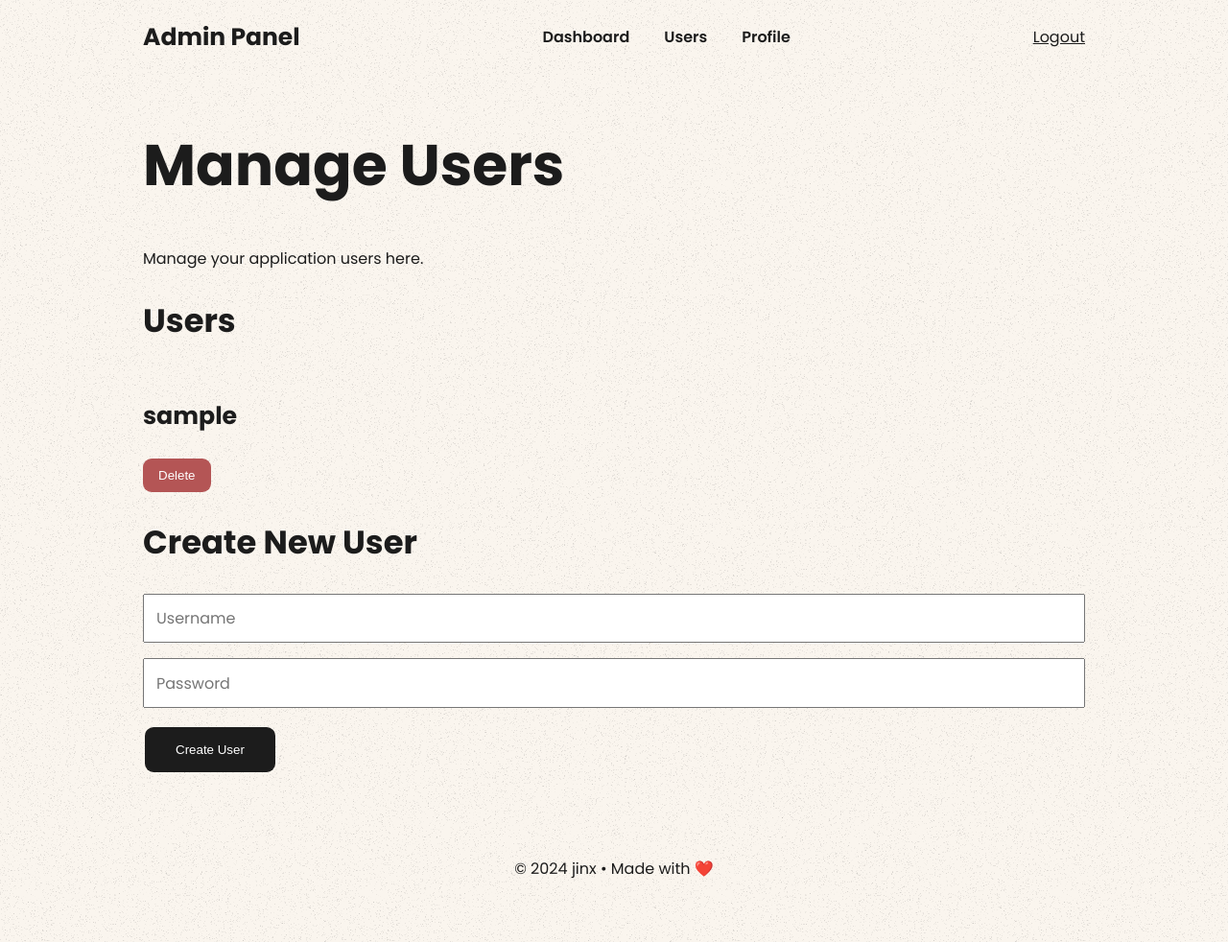
After one commit to jinx-vi-0/BlogLog, a Node server app: page /users in a window 1280 px wide. The commit adds this page. Shown: the whole page at 96% size. Run offline with Node 20, Linux system fonts and the light colour scheme; the visitor is signed in with stand-in values (Sample User, id 1); some libraries are stand-ins or nearby versions.

Commit message:
Refactor Post and User models
- Added user field to the Post model to store the reference to the user who created the post.
- Updated the User model to include an array of Post references.
- Updated the post.ejs view to display the author's username.
- Updated the profile.ejs view to display the user's posts.
- Updated the admin.ejs layout to remove the script tag for the script.js file.
- Updated the header.ejs and header_admin.ejs partials to remove the class attribute from the anchor tags.
- Updated the style.css file to add styles for the submitBtn class.
- Added the user.png image to the public/img directory.
- Created the manage-users.ejs view for managing users in the admin panel.
- Updated the main.js route file to populate the user field when fetching a post by its ID.
- Updated the package.json file to add dev dependencies for bcrypt and jsonwebtoken.

```diff
--- a/public/css/style.css
+++ b/public/css/style.css
@@ -41,7 +41,7 @@ textarea {
   margin-bottom: 1rem;
 }
 
-.btn {
+.btn, .submitBtn {
   background-color: var(--black);
   border: none;
   color: white;
@@ -49,11 +49,16 @@ textarea {
   text-decoration: none;
   margin: 4px 2px;
   cursor: pointer;
+  border-radius: 9px;
+  border: none;
 }
 
 .btn-delete {
   padding: 10px 16px;
-  background-color: var(--red);
+  background-color: #b45555;
+  color: white;
+  border-radius: 9px;
+  border: none;
 }
 
 
@@ -338,3 +343,8 @@ img {
 .pagination:hover {
   color: var(--black);
 }
+
+.userBoxConatiner {
+  display: grid;
+  grid-template-columns: 1fr 1fr;
+}
--- a/server/models/Post.js
+++ b/server/models/Post.js
@@ -10,6 +10,10 @@ const PostSchema = new Schema({
     type: String,
     required: true
   },
+  user: {
+    type: mongoose.Schema.Types.ObjectId,
+    ref: 'User'
+  },
   createdAt: {
     type: Date,
     default: Date.now
--- a/server/models/User.js
+++ b/server/models/User.js
@@ -10,7 +10,8 @@ const UserSchema = new Schema({
   password: {
     type: String,
     required: true,
-  }
+  },
+  posts: [{ type: mongoose.Schema.Types.ObjectId, ref: 'Post' }] // Array of Post references
 });
 
 module.exports = mongoose.model('User', UserSchema);
--- a/server/routes/admin.js
+++ b/server/routes/admin.js
@@ -8,30 +8,27 @@ const jwt = require('jsonwebtoken');
 const adminLayout = '../views/layouts/admin';
 const jwtSecret = process.env.JWT_SECRET;
 
-
 /**
- *
- * Check Login
+ * Middleware to check authentication
  */
-const authMiddleware = (req, res, next ) => {
+const authMiddleware = (req, res, next) => {
   const token = req.cookies.token;
 
-  if(!token) {
-    return res.status(401).json( { message: 'Unauthorized'} );
+  if (!token) {
+    return res.redirect('/admin'); // Redirect if no token is found
   }
 
   try {
     const decoded = jwt.verify(token, jwtSecret);
     req.userId = decoded.userId;
-    next();
-  } catch(error) {
-    res.status(401).json( { message: 'Unauthorized'} );
+    next(); // Proceed to the next middleware/route handler
+  } catch (error) {
+    return res.redirect('/admin'); // Redirect on token verification failure
   }
-}
-
+};
 
 /**
- * GET /
+ * GET /admin
  * Admin - Login Page
  */
 router.get('/admin', async (req, res) => {
@@ -39,152 +36,156 @@ router.get('/admin', async (req, res) => {
     const locals = {
       title: "Admin",
       description: "Simple Blog created with NodeJs, Express & MongoDb."
+    };
+
+
+    const userId = req.userId; // Get the userId from the auth middleware
+    res.render('admin/index', { locals, layout: adminLayout, userId });
+  } catch (error) {
+    console.error(error);
+    res.status(500).json({ message: 'Internal Server Error' });
+  }
+});
+
+/**
+ * POST /admin
+ * Admin - Check Login
+ */
+router.post('/admin', async (req, res) => {
+  try {
+    const { username, password } = req.body;
+    const user = await User.findOne({ username });
+
+    if (!user) {
+      return res.status(401).json({ message: 'Invalid credentials' });
     }
 
-    res.render('admin/index', { locals, layout: adminLayout });
+    const isPasswordValid = await bcrypt.compare(password, user.password);
+    if (!isPasswordValid) {
+      return res.status(401).json({ message: 'Invalid credentials' });
+    }
+
+    const token = jwt.sign({ userId: user._id }, jwtSecret);
+    res.cookie('token', token, { httpOnly: true });
+    res.redirect('/dashboard');
+  } catch (error) {
+    console.error(error);
+    res.status(500).json({ message: 'Internal Server Error' });
+  }
+});
+
+/**
+ * GET /dashboard
+ * Admin Dashboard
+ */
+router.get('/dashboard', authMiddleware, async (req, res) => {
+  try {
+    const userId = req.userId; // Get the userId from the auth middleware
+    const locals = {
+      title: 'Dashboard',
+      description: 'Simple Blog created with NodeJs, Express & MongoDb.',
+      userId
+    };
+
+    const data = await Post.find();
+
+    res.render('admin/dashboard', {
+      locals,
+      data,
+      layout: adminLayout
+    });
   } catch (error) {
     console.log(error);
+    res.status(500).json({ message: 'Internal Server Error' });
+  }
+});
+
+
+
+/**
+ * GET /add-post
+ * Admin - Create New Post
+ */
+router.get('/add-post', authMiddleware, async (req, res) => {
+  try {
+    const userId = req.userId;
+    const locals = {
+      title: 'Add Post',
+      description: 'Simple Blog created with NodeJs, Express & MongoDb.',
+      userId
+    };
+
+     // Get the userId
+
+    res.render('admin/add-post', {
+      locals,
+      layout: adminLayout
+    });
+  } catch (error) {
+    console.error(error);
+    res.status(500).json({ message: 'Internal Server Error' });
   }
 });
 
 
 /**
- * POST /
- * Admin - Check Login
+ * POST /add-post
+ * Admin - Create New Post
  */
-router.post('/admin', async (req, res) => {
+router.post('/add-post', authMiddleware, async (req, res) => {
   try {
-    const { username, password } = req.body;
+    const userId = req.userId; // Assuming you set req.userId in the authMiddleware
 
-    const user = await User.findOne( { username } );
+    const newPost = await Post.create({
+      title: req.body.title,
+      body: req.body.body,
+      user: userId // Set the user reference
+    });
 
-    if(!user) {
-      return res.status(401).json( { message: 'Invalid credentials' } );
-    }
-
-    const isPasswordValid = await bcrypt.compare(password, user.password);
-
-    if(!isPasswordValid) {
-      return res.status(401).json( { message: 'Invalid credentials' } );
-    }
-
-    const token = jwt.sign({ userId: user._id}, jwtSecret );
-    res.cookie('token', token, { httpOnly: true });
+    await User.findByIdAndUpdate(userId, { $push: { posts: newPost._id } });
     res.redirect('/dashboard');
-
   } catch (error) {
-    console.log(error);
+    console.error("Error in adding post:", error); // Log the error
+    res.status(500).json({ message: 'Internal Server Error' });
   }
 });
 
 
-/**
- * GET /
- * Admin Dashboard
-*/
-router.get('/dashboard', authMiddleware, async (req, res) => {
-  try {
-    const locals = {
-      title: 'Dashboard',
-      description: 'Simple Blog created with NodeJs, Express & MongoDb.'
-    }
-
-    const data = await Post.find();
-    res.render('admin/dashboard', {
-      locals,
-      data,
-      layout: adminLayout
-    });
-
-  } catch (error) {
-    console.log(error);
-  }
-
-});
 
 
 /**
- * GET /
- * Admin - Create New Post
+ * GET /edit-post/:id
+ * Admin - Edit Post
  */
-router.get('/add-post', authMiddleware, async (req, res) => {
+router.get('/edit-post/:id', authMiddleware, async (req, res) => {
   try {
     const locals = {
-      title: 'Add Post',
-      description: 'Simple Blog created with NodeJs, Express & MongoDb.'
+      title: "Edit Post",
+      description: "Edit your post details."
+    };
+
+    const post = await Post.findById(req.params.id);
+    if (!post) {
+      return res.status(404).json({ message: 'Post not found' });
     }
 
-    const data = await Post.find();
-    res.render('admin/add-post', {
+    res.render('admin/edit-post', {
       locals,
+      data: post,
       layout: adminLayout
     });
-
   } catch (error) {
-    console.log(error);
-  }
-
-});
-
-
-/**
- * POST /
- * Admin - Create New Post
-*/
-router.post('/add-post', authMiddleware, async (req, res) => {
-  try {
-    try {
-      const newPost = new Post({
-        title: req.body.title,
-        body: req.body.body
-      });
-
-      await Post.create(newPost);
-      res.redirect('/dashboard');
-    } catch (error) {
-      console.log(error);
-    }
-
-  } catch (error) {
-    console.log(error);
+    console.error(error);
+    res.status(500).json({ message: 'Internal Server Error' });
   }
 });
 
-
 /**
- * GET /
- * Admin - Create New Post
-*/
-router.get('/edit-post/:id', authMiddleware, async (req, res) => {
-  try {
-
-    const locals = {
-      title: "Edit Post",
-      description: "Free NodeJs User Management System",
-    };
-
-    const data = await Post.findOne({ _id: req.params.id });
-
-    res.render('admin/edit-post', {
-      locals,
-      data,
-      layout: adminLayout
-    })
-
-  } catch (error) {
-    console.log(error);
-  }
-
-});
-
-
-/**
- * PUT /
- * Admin - Create New Post
+ * PUT /edit-post/:id
+ * Admin - Update Post
  */
 router.put('/edit-post/:id', authMiddleware, async (req, res) => {
   try {
-
     await Post.findByIdAndUpdate(req.params.id, {
       title: req.body.title,
       body: req.body.body,
@@ -192,32 +193,14 @@ router.put('/edit-post/:id', authMiddleware, async (req, res) => {
     });
 
     res.redirect(`/edit-post/${req.params.id}`);
-
   } catch (error) {
-    console.log(error);
+    console.error(error);
+    res.status(500).json({ message: 'Internal Server Error' });
   }
-
 });
 
-
-// router.post('/admin', async (req, res) => {
-//   try {
-//     const { username, password } = req.body;
-
-//     if(req.body.username === 'admin' && req.body.password === 'password') {
-//       res.send('You are logged in.')
-//     } else {
-//       res.send('Wrong username or password');
-//     }
-
-//   } catch (error) {
-//     console.log(error);
-//   }
-// });
-
-
 /**
- * POST /
+ * POST /register
  * Admin - Register
  */
 router.post('/register', async (req, res) => {
@@ -225,47 +208,90 @@ router.post('/register', async (req, res) => {
     const { username, password } = req.body;
     const hashedPassword = await bcrypt.hash(password, 10);
 
+    await User.create({ username, password: hashedPassword });
+    res.redirect('/users'); // Adjust to redirect correctly after registration
+  } catch (error) {
+    console.error(error);
+    if (error.code === 11000) {
+      res.status(409).json({ message: 'User already in use' });
+    } else {
+      res.status(500).json({ message: 'Internal server error' });
+    }
+  }
+});
+
+/**
+ * GET /users
+ * Admin - Manage Users Page
+ */
+router.get('/users', authMiddleware, async (req, res) => {
   try {
-      const user = await User.create({ username, password:hashedPassword });
-      res.status(201).json({ message: 'User Created', user });
+    const users = await User.find();
+
+    const locals = {
+      title: 'Manage Users',
+      description: 'Manage your application users here.'
+    };
+
+    res.render('admin/manage-users', {
+      locals,
+      users,
+      layout: adminLayout
+    });
   } catch (error) {
-      if(error.code === 11000) {
-        res.status(409).json({ message: 'User already in use'});
+    console.error(error);
+    res.status(500).json({ message: 'Internal Server Error' });
   }
-      res.status(500).json({ message: 'Internal server error'})
+});
+
+router.get('/profile/:id', authMiddleware,async (req, res) => {
+  try {
+    const userId = req.params.id;
+
+    // Fetch the user by ID and populate their posts
+    const user = await User.findById(userId).populate('posts');
+
+    if (!user) {
+      return res.status(404).json({ message: 'User not found' });
     }
 
+    const locals = {
+      title: `${user.username}'s Profile`,
+      description: "User profile showing all posts.",
+    };
+
+    res.render('admin/profile', {
+      locals,
+      user,
+    });
   } catch (error) {
     console.log(error);
+    res.status(500).json({ message: 'Internal Server Error' });
   }
 });
 
 
 /**
- * DELETE /
+ * DELETE /delete-post/:id
  * Admin - Delete Post
  */
 router.delete('/delete-post/:id', authMiddleware, async (req, res) => {
-
   try {
-    await Post.deleteOne( { _id: req.params.id } );
+    await Post.deleteOne({ _id: req.params.id });
     res.redirect('/dashboard');
   } catch (error) {
-    console.log(error);
+    console.error(error);
+    res.status(500).json({ message: 'Internal Server Error' });
   }
-
 });
 
-
 /**
- * GET /
+ * GET /logout
  * Admin Logout
  */
 router.get('/logout', (req, res) => {
   res.clearCookie('token');
-  //res.json({ message: 'Logout successful.'});
-  res.redirect('/');
+  res.redirect('/'); // Redirect to login or home page
 });
 
-
 module.exports = router;
--- /dev/null
+++ b/views/admin/manage-users.ejs
@@ -0,0 +1,27 @@
+<h1>
+    <%= locals.title %>
+</h1>
+<p>
+    <%= locals.description %>
+</p>
+
+<h2>Users</h2>
+<div class="userBoxConatiner">
+    <% users.forEach(user=> { %>
+        <div class="userBoxes">
+            <h3>
+                <%= user.username %>
+                <%= user.email %>
+            </h3>
+            <button class="btn-delete">Delete</button>
+        </div>
+        <% }); %>
+
+</div>
+
+<h2>Create New User</h2>
+<form action="/register" method="POST">
+    <input type="text" name="username" placeholder="Username" required>
+    <input type="password" name="password" placeholder="Password" required>
+    <button type="submit" class="submitBtn">Create User</button>
+</form>
--- a/views/layouts/admin.ejs
+++ b/views/layouts/admin.ejs
@@ -7,7 +7,6 @@
   <title><%= locals.title %></title>
   <meta name="description" content="<%= locals.description %>">
   <link rel="stylesheet" href="/css/style.css">
-  <script type="text/javascript" defer src="/js/script.js"></script>
 </head>
 <body>
 
@@ -20,4 +19,5 @@
   </div>
 
 </body>
+<script type="text/javascript" defer src="/js/script.js"></script>
 </html>
--- a/views/partials/header.ejs
+++ b/views/partials/header.ejs
@@ -4,13 +4,13 @@
   <nav class="header__nav">
     <ul>
       <li>
-        <a href="/" class="<%= isActiveRoute('/', currentRoute) %>">Home</a>
+        <a href="/" >Home</a>
       </li>
       <li>
-        <a href="/about" class="<%= isActiveRoute('/about', currentRoute) %>">About</a>
+        <a href="/about" >About</a>
       </li>
       <li>
-        <a href="/contact" class="<%= isActiveRoute('/contact', currentRoute) %>">Contact</a>
+        <a href="/contact" >Contact</a>
       </li>
     </ul>
 
--- a/views/partials/header_admin.ejs
+++ b/views/partials/header_admin.ejs
@@ -4,22 +4,18 @@
   <nav class="header__nav">
     <ul>
       <li>
-        <a href="/" class="">Home</a>
+        <a href="/dashboard" class="">Dashboard</a>
       </li>
       <li>
-        <a href="/about" class="">About</a>
+        <a href="/users">Users</a>
       </li>
       <li>
-        <a href="/contact" class="">Contact</a>
+        <a href="/profile/<%= locals.userId %>">Profile</a>
       </li>
     </ul>
-
   </nav>
 
   <div class="header__button">
-    <a href="/logout">
-      Logout
-    </a>
+    <a href="/logout">Logout</a>
   </div>
-
 </header>
--- a/views/post.ejs
+++ b/views/post.ejs
@@ -1,2 +1,3 @@
-<h1><%= data.title %></h1>
+<h1><%= locals.title %></h1>
+<p>By: <%= authorName %></p> <!-- Displaying the author's username -->
 <article class="article"><%= data.body %></article>
```
Also changed, not shown: package.json (+8 -1 lines), server/routes/main.js (+17 -5 lines), views/admin/profile.ejs (added, +17 -0 lines), public/img/user.png (added), 1 other file. Lines whose indentation alone changed are shown as unchanged.
